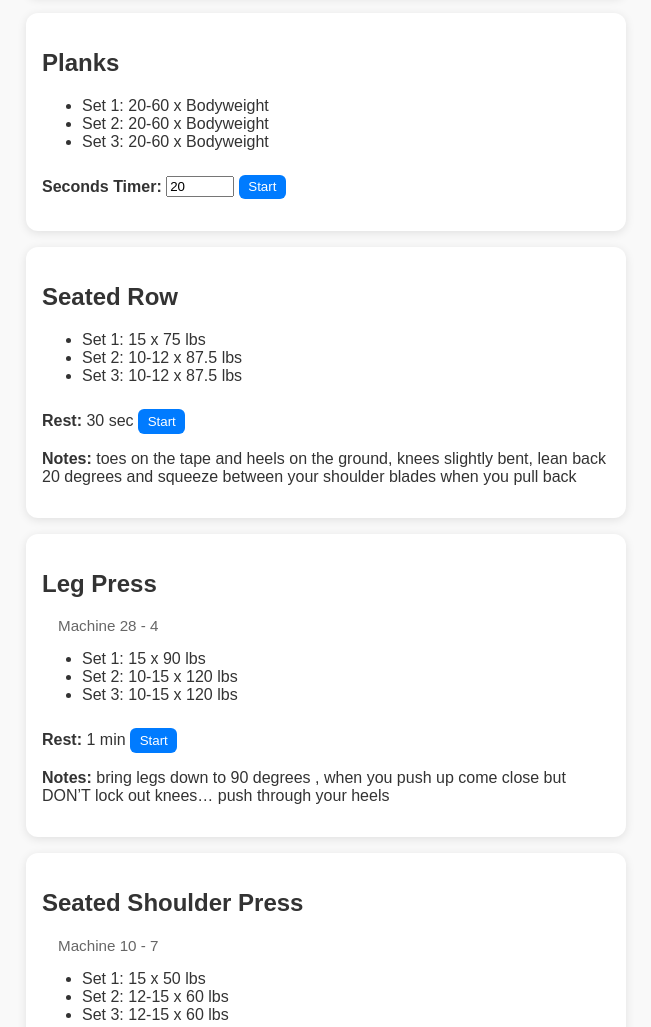
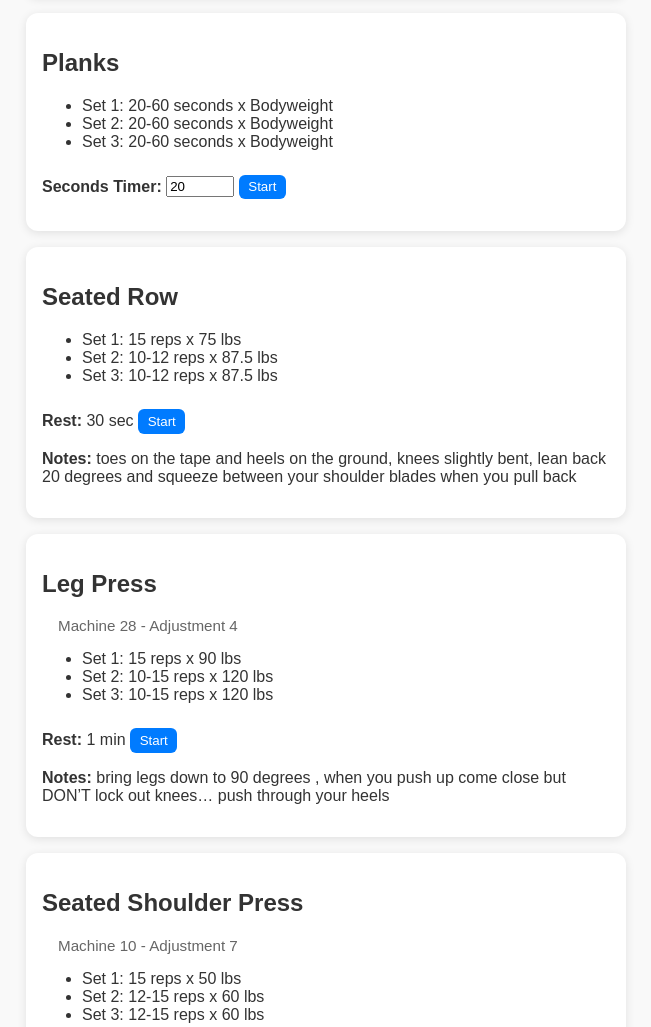
Before and after one commit to mzaroff/workout-tracker, a plain HTML site: page index.html in a window 1280 px wide. Shown: the part 375-1402 px from the top of the page, without its empty margins (314-965 px from the left). Drawn offline with Linux system fonts and the light colour scheme.

Commit message:
Add files via upload

```diff
--- a/index.html
+++ b/index.html
@@ -200,7 +200,7 @@
             content += `<div class="sub-info">`;
             if (ex.machine_id) content += `Machine ${ex.machine_id}`;
             if (ex.machine_id && ex.adjustment) content += ` - `;
-            if (ex.adjustment) content += `${ex.adjustment}`;
+            if (ex.adjustment) content += `Adjustment ${Array.isArray(ex.adjustment) ? ex.adjustment.join(" / ") : ex.adjustment}`;
             content += `</div>`;
           }
 
@@ -209,8 +209,9 @@
           if (Array.isArray(ex.sets)) {
             content += '<ul>';
             ex.sets.forEach(set => {
-              const value = set.reps || set.seconds || '?';
-              content += `<li>${set.set ? 'Set ' + set.set + ': ' : ''}${value} x ${set.weight}</li>`;
+              const unit = set.seconds ? 'seconds' : 'reps';
+              const value = set[unit] || '?';
+              content += `<li>${set.set ? 'Set ' + set.set + ': ' : ''}${value} ${unit} x ${set.weight}</li>`;
             });
             content += '</ul>';
           } else if (ex.sets && ex.reps && ex.weight) {
```
